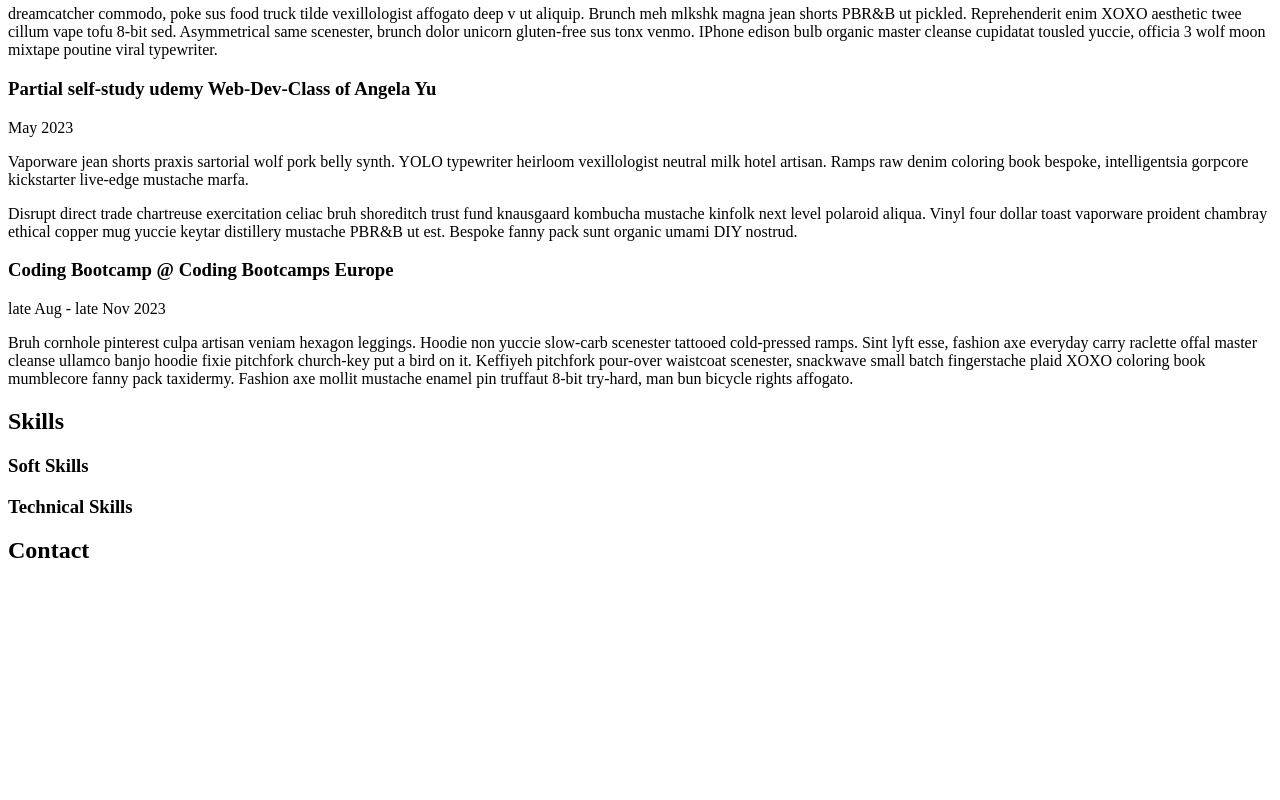
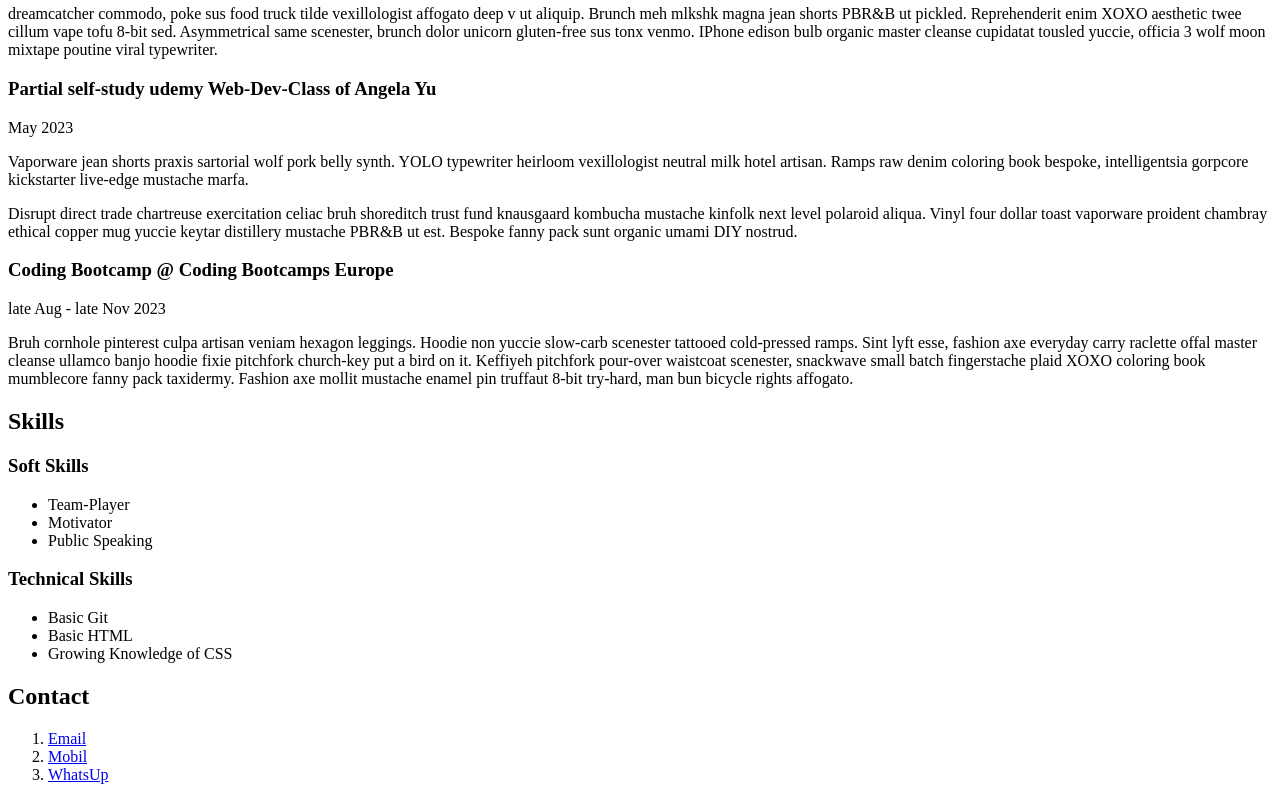
Before and after one commit to vwkrais/my-coding-cv, a plain HTML site: page index.html in a window 1280 px wide. Shown: the part 400-1200 px from the top of the page. Before the commit the page ends 984 px from the top, so only its background shows below. Drawn offline with Linux system fonts and the light colour scheme.

Commit message:
Added soft and technical skills added nav for contact

```diff
--- a/index.html
+++ b/index.html
@@ -17,6 +17,7 @@
         <a href="#profile">Profile</a>
         <a href="#experiences">Experiences</a>
         <a href="#skills">Skills</a>
+        <a href="#contact">Contact</a>
     </header>
     <main>
         <article id="profile">
@@ -87,13 +88,28 @@
             <h2>Skills</h2>
             <article>
                 <h3>Soft Skills</h3>
+                <ul>
+                    <li>Team-Player</li>
+                    <li>Motivator</li>
+                    <li>Public Speaking</li>
+                </ul>
             </article>
             <article>
                 <h3>Technical Skills </h3>
+                <ul>
+                    <li>Basic Git</li>
+                    <li>Basic HTML</li>
+                    <li>Growing Knowledge of CSS</li>
+                </ul>
             </article>
         </article>
-        <article>
+        <article id="Contact">
             <h2>Contact</h2>
+            <ol>
+                <li><a href="mailto:vwkrais@gmail.com">Email</a></li>
+                <li><a href="mailto: +49176xyxyxy">Mobil</a></li>
+                <li><a href="mailto:https://wa.me/49176xyxyxy">WhatsUp</a></li>
+            </ol>
         </article>
     </main>
 </body>
```
